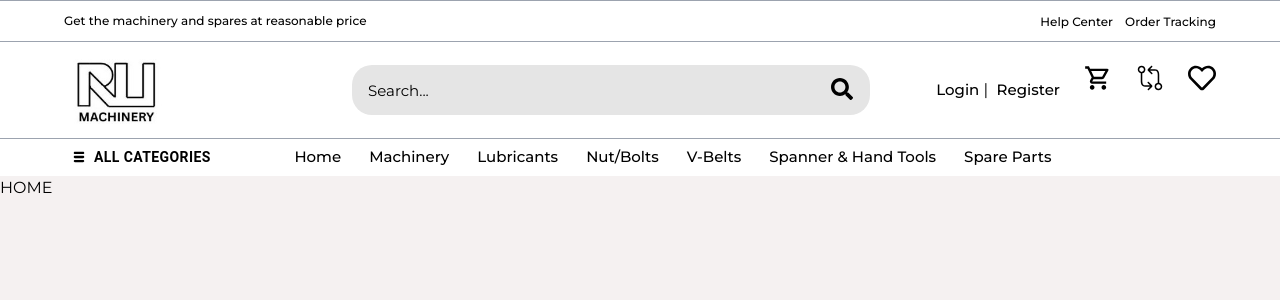
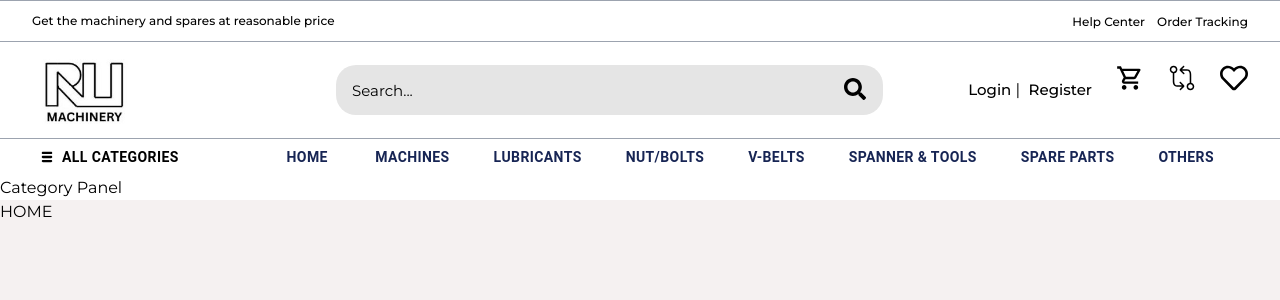
Before and after one commit to tiwariryder-Ujjwal/R-N-U-Machinery, a React (Vite) app: page / in a window 1280 px wide. Shown: the top 300 px of the page. Built offline with nearby package versions, Linux system fonts and the light colour scheme.

Commit message:
Add Category Panel

```diff
--- /dev/null
+++ b/src/components/Header/Navigation/Categorypanel.jsx
@@ -0,0 +1,9 @@
+import React from 'react'
+
+const Categorypanel = () => {
+    return (
+        <div>Category Panel</div>
+    )
+}
+
+export default Categorypanel;
--- a/src/components/Header/Navigation/index.jsx
+++ b/src/components/Header/Navigation/index.jsx
@@ -2,8 +2,13 @@ import Button from "@mui/material/Button";
 import React from "react";
 import { TiThMenu } from "react-icons/ti";
 import {  Link} from "react-router-dom";
+import Categorypanel from "./Categorypanel";
 const Navigation = () => {
     return (
+        <>
+
+
+
     <nav>
     <div className="container flex items-center justify-end">
         <div className="col_1 w-[20%]">
@@ -12,28 +17,36 @@ const Navigation = () => {
         <div className="col_2 w-[80%]">
             <ul className="flex items-center gap-7 font-capitalized">
                 <li className="list-none">
-                    <Link to="/" className="link transition text-[15px] font-[500]">Home</Link>
+                    <Link to="/" className="link transition text-[15px] font-[500]">
+                    <Button className="link transition  !text-blue-950 text-capitalize"><b>HOME</b></Button></Link>
                 </li>
                 <li className="list-none">
-                    <Link to="/" className="link transition text-[15px] font-[500]">Machinery</Link>
+                    <Link to="/" className="link transition text-[15px] font-[500]">
+                    <Button className="link transition !text-blue-950 text-capitalize"><b>MACHINES</b></Button></Link>
                 </li>
                 <li className="list-none">
-                    <Link to="/" className="link transition text-[15px] font-[500]">Lubricants</Link>
+                    <Link to="/" className="link transition text-[15px] font-[500]">
+                    <Button className="link transition !text-blue-950 text-capitalize"><b>LUBRICANTS</b></Button></Link>
                 </li>
                 <li className="list-none">
-                    <Link to="/" className="link transition text-[15px] font-[500]"> Nut/Bolts</Link>
+                    <Link to="/" className="link transition text-[15px] font-[500]">
+                    <Button className="link transition !text-blue-950 text-capitalize"><b>NUT/BOLTS</b></Button></Link>
                 </li>
                 <li className="list-none">
-                    <Link to="/" className="link transition text-[15px] font-[500]">V-Belts</Link>
+                    <Link to="/" className="link transition text-[15px] font-[500]">
+                    <Button className="link transition !text-blue-950 text-capitalize"><b>V-BELTS</b></Button></Link>
                 </li>
                 <li className="list-none">
-                    <Link to="/" className="link transition text-[15px] font-[500]">Spanner & Hand Tools</Link>
+                    <Link to="/" className="link transition text-[15px] font-[500]">
+                    <Button className="!link transition !text-blue-950 text-capitalize"><b>SPANNER & TOOLS</b></Button></Link>
                 </li>
-
-
-
                 <li className="list-none">
-                    <Link to="/" className="link transition text-[15px] font-[500]">Spare Parts</Link>
+                    <Link to="/" className="link transition text-[15px] font-[500]">
+                    <Button className="link transition !text-blue-950 text-capitalize"><b>SPARE PARTS</b></Button></Link>
+                </li>
+                <li className="list-none">
+                    <Link to="/" className="link transition text-[15px] font-[500]">
+                    <Button className="link transition !text-blue-950 text-capitalize"><b>OTHERS</b></Button></Link>
                 </li>
             </ul>
 
@@ -41,6 +54,10 @@ const Navigation = () => {
     </div>
 
     </nav>
+
+    <Categorypanel/>
+
+    </>
     )
 }
 
--- a/src/index.css
+++ b/src/index.css
@@ -10,10 +10,13 @@ body{
   font-optical-sizing: auto;
   background: #f5f1f1;
 }
-.container{width:90%;margin:auto;}
+.container{width:95%;margin:auto;}
 
 header .top-strip{}
+
 
   .link:hover{color:#ff5252;}
 
   .muiBadge-badge{background-color:#ff5252 !important}
+  nav Button{text-transform:capitalize  !important; color:#ff5252  !important;}
+  nav Button:hover{text-transform: capitalize !important; color:#ff5252 !important;}
```
